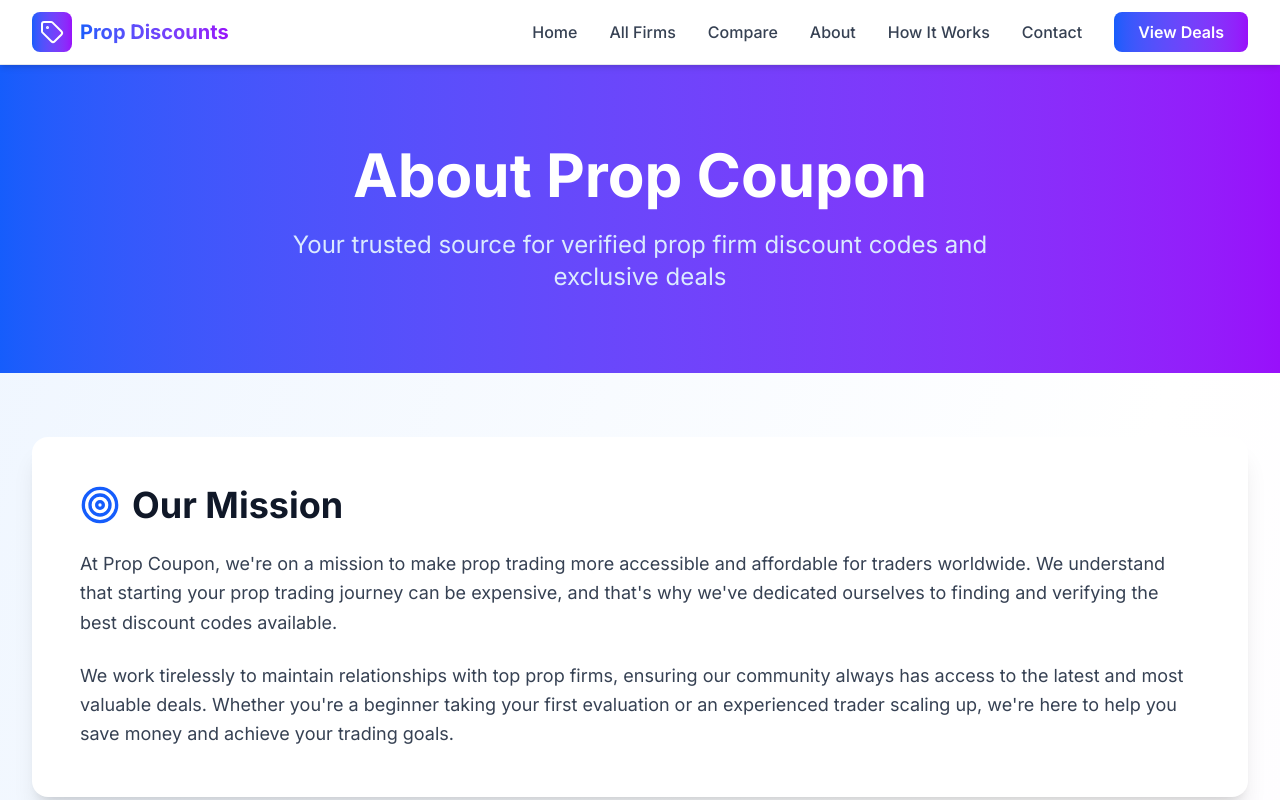
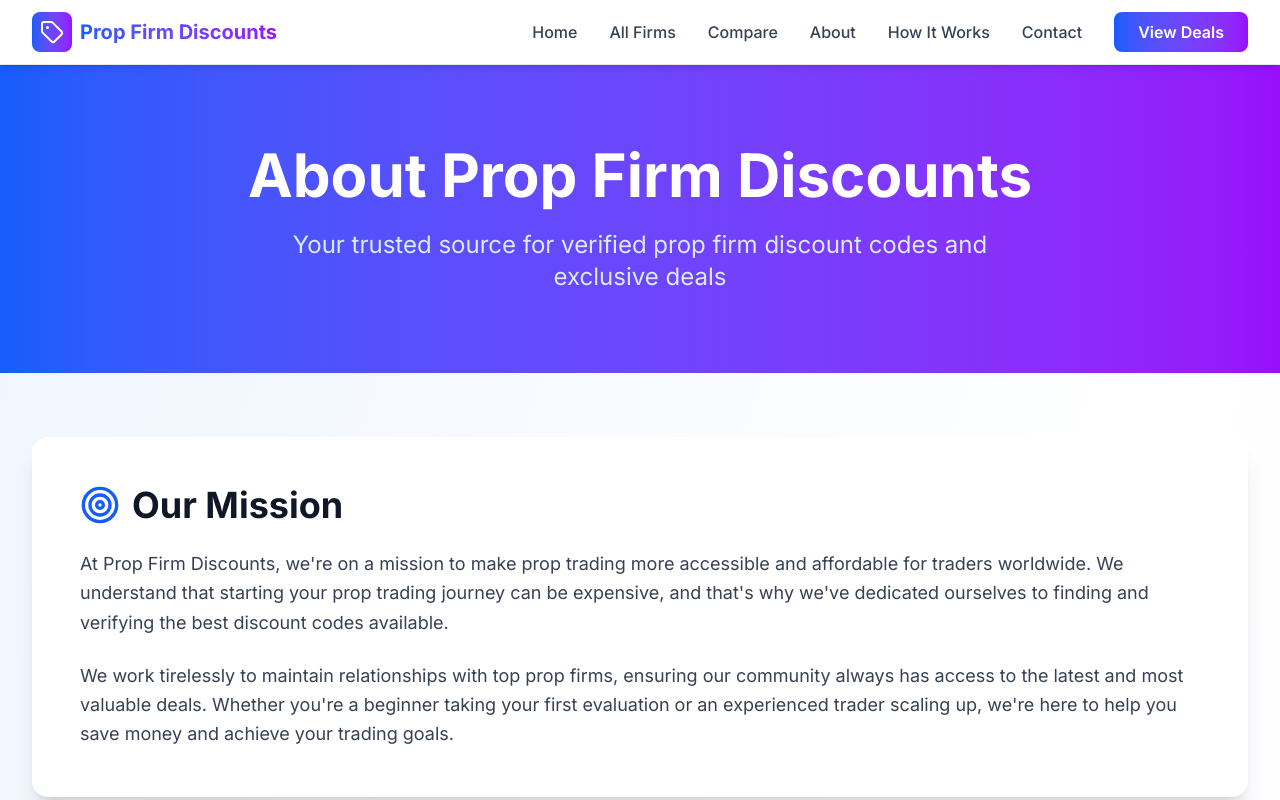
Before and after one commit to eMore22/prop-discounts, a Next.js app: page /about in a window 1280 px wide. Shown: the top 800 px of the page. Built offline with nearby package versions, Linux system fonts and the light colour scheme.

Commit message:
Update branding to 'Prop Firm Discounts' and change year references from 2025 to 2026

```diff
--- a/src/app/about/page.tsx
+++ b/src/app/about/page.tsx
@@ -1,13 +1,16 @@
+// ==========================================
+// FILE 2: src/app/about/page.tsx
+// ==========================================
 import React from 'react';
 import { Metadata } from 'next';
 import { Target, Heart, Shield, TrendingUp, Users, Award } from 'lucide-react';
 
 export const metadata: Metadata = {
-  title: 'About Prop Coupon - Your Trusted Source for Prop Firm Discounts',
-  description: 'Learn about Prop Coupon: We help traders save money on prop firm challenges with verified discount codes. 15+ firms, 50+ active deals, 10K+ traders helped.',
-  keywords: 'about prop coupon, prop firm discounts, trading discounts, funded account deals',
+  title: 'About Prop Firm Discounts - Your Trusted Source for Prop Firm Discounts',
+  description: 'Learn about Prop Firm Discounts: We help traders save money on prop firm challenges with verified discount codes. 15+ firms, 50+ active deals, 10K+ traders helped.',
+  keywords: 'about prop firm discounts, prop firm discounts, trading discounts, funded account deals',
   openGraph: {
-    title: 'About Prop Coupon - Trusted Prop Trading Discount Source',
+    title: 'About Prop Firm Discounts - Trusted Prop Trading Discount Source',
     description: 'We help traders save money on prop firm challenges with verified discount codes.',
     type: 'website',
   }
@@ -49,7 +52,7 @@ export default function AboutPage() {
       <section className="bg-gradient-to-r from-blue-600 to-purple-600 text-white py-20">
         <div className="max-w-7xl mx-auto px-4 sm:px-6 lg:px-8">
           <div className="text-center">
-            <h1 className="text-5xl md:text-6xl font-bold mb-6">About Prop Coupon</h1>
+            <h1 className="text-5xl md:text-6xl font-bold mb-6">About Prop Firm Discounts</h1>
             <p className="text-xl md:text-2xl text-blue-100 max-w-3xl mx-auto">Your trusted source for verified prop firm discount codes and exclusive deals</p>
           </div>
         </div>
@@ -62,7 +65,7 @@ export default function AboutPage() {
               <Target className="w-10 h-10 text-blue-600" />
               <h2 className="text-3xl md:text-4xl font-bold text-gray-900">Our Mission</h2>
             </div>
-            <p className="text-lg text-gray-700 leading-relaxed mb-6">At Prop Coupon, we're on a mission to make prop trading more accessible and affordable for traders worldwide. We understand that starting your prop trading journey can be expensive, and that's why we've dedicated ourselves to finding and verifying the best discount codes available.</p>
+            <p className="text-lg text-gray-700 leading-relaxed mb-6">At Prop Firm Discounts, we're on a mission to make prop trading more accessible and affordable for traders worldwide. We understand that starting your prop trading journey can be expensive, and that's why we've dedicated ourselves to finding and verifying the best discount codes available.</p>
             <p className="text-lg text-gray-700 leading-relaxed">We work tirelessly to maintain relationships with top prop firms, ensuring our community always has access to the latest and most valuable deals. Whether you're a beginner taking your first evaluation or an experienced trader scaling up, we're here to help you save money and achieve your trading goals.</p>
           </div>
         </div>
@@ -74,7 +77,7 @@ export default function AboutPage() {
             <div className="bg-white rounded-2xl shadow-xl p-8 md:p-12 mb-8">
               <h2 className="text-3xl font-bold text-gray-900 mb-6">Our Story</h2>
               <p className="text-lg text-gray-700 mb-6">
-                Prop Coupon was founded in 2023 by a team of experienced prop traders who were frustrated with the high costs of evaluation challenges. We realized that many prop firms offered discount codes, but traders had no centralized place to find them. Missing out on a 20% discount meant hundreds of dollars wasted—money that could be used for better risk management or additional challenges.
+                Prop Firm Discounts was founded in 2023 by a team of experienced prop traders who were frustrated with the high costs of evaluation challenges. We realized that many prop firms offered discount codes, but traders had no centralized place to find them. Missing out on a 20% discount meant hundreds of dollars wasted—money that could be used for better risk management or additional challenges.
               </p>
 
               <p className="text-lg text-gray-700 mb-6">
--- a/src/app/contact/page.tsx
+++ b/src/app/contact/page.tsx
@@ -14,10 +14,10 @@ export default function ContactPage() {
 
   // Set metadata dynamically
   React.useEffect(() => {
-    document.title = 'Contact Prop Coupon - Get Help with Discount Codes';
+    document.title = 'Contact Prop Firm Discounts - Get Help with Discount Codes';
     const metaDescription = document.querySelector('meta[name="description"]');
     if (metaDescription) {
-      metaDescription.setAttribute('content', 'Contact Prop Coupon for support with discount codes, partnership inquiries, or feedback. Email us at contact@propcoupon.com or join our Discord community.');
+      metaDescription.setAttribute('content', 'Contact Prop Firm Discounts for support with discount codes, partnership inquiries, or feedback. Email us at contact@propfirmdiscounts.com or join our Discord community.');
     }
   }, []);
 
@@ -126,7 +126,7 @@ export default function ContactPage() {
                 <Mail className="w-12 h-12 text-blue-600 mb-4" />
                 <h3 className="text-2xl font-bold mb-2 text-gray-800">Email Us</h3>
                 <p className="text-gray-600 mb-4">For quick inquiries or support</p>
-                <a href="mailto:contact@propcoupon.com" className="text-blue-600 font-semibold hover:underline">contact@propcoupon.com</a>
+                <a href="mailto:contact@propcoupouns.com" className="text-blue-600 font-semibold hover:underline">contact@propcoupouns.com</a>
               </div>
 
               <div className="bg-white rounded-xl shadow-lg p-8">
@@ -141,7 +141,7 @@ export default function ContactPage() {
           <div className="mt-12 bg-gradient-to-r from-blue-600 to-purple-600 rounded-xl shadow-lg p-8 text-white text-center">
             <h3 className="text-2xl font-bold mb-4">Partnership Opportunities</h3>
             <p className="text-blue-100 mb-6">Are you a prop firm looking to offer exclusive deals to our community? We'd love to work with you!</p>
-            <a href="mailto:partnership@propcoupon.com" className="inline-block bg-white text-blue-600 px-6 py-3 rounded-lg font-semibold hover:shadow-lg transition-all hover:scale-105">Contact Partnerships Team</a>
+            <a href="mailto:partnership@propcoupouns.com" className="inline-block bg-white text-blue-600 px-6 py-3 rounded-lg font-semibold hover:shadow-lg transition-all hover:scale-105">Contact Partnerships Team</a>
           </div>
         </div>
       </section>
--- a/src/app/how-it-works/page.tsx
+++ b/src/app/how-it-works/page.tsx
@@ -1,11 +1,13 @@
+// FILE 3: src/app/how-it-works/page.tsx
+// ==========================================
 import React from 'react';
 import { Metadata } from 'next';
 import { Search, Copy, ExternalLink, CheckCircle, Zap, Shield, HelpCircle } from 'lucide-react';
 
 export const metadata: Metadata = {
-  title: 'How Prop Coupon Works - Save on Prop Firm Challenges in 4 Steps',
-  description: 'Learn how to use Prop Coupon to save money on prop firm evaluations. Browse codes, copy discounts, visit firms, and save instantly. Free guide for traders.',
-  keywords: 'how prop coupon works, using discount codes, prop firm savings guide, challenge discounts',
+  title: 'How Prop Firm Discounts Works - Save on Prop Firm Challenges in 4 Steps',
+  description: 'Learn how to use Prop Firm Discounts to save money on prop firm evaluations. Browse codes, copy discounts, visit firms, and save instantly. Free guide for traders.',
+  keywords: 'how prop firm discounts works, using discount codes, prop firm savings guide, challenge discounts',
 };
 
 export default function HowItWorksPage() {
--- a/src/app/layout.tsx
+++ b/src/app/layout.tsx
@@ -1,3 +1,6 @@
+// ==========================================
+// FILE 1: src/app/layout.tsx
+// ==========================================
 import type { Metadata } from "next";
 import { Inter } from "next/font/google";
 import Script from "next/script";
@@ -9,8 +12,8 @@ import { NewsletterForm } from "@/components/NewsletterForm";
 const inter = Inter({ subsets: ["latin"] });
 
 export const metadata: Metadata = {
-  title: "Prop Firm Discount Codes December 2025 | Verified Coupons – Prop Coupons",
-  description: "Save on FTMO, FundedNext, The5ers & more with exclusive prop firm promo codes. Best deals updated daily for 2025 challenges.",
+  title: "Prop Firm Discount Codes January 2026 | Verified Coupons – Prop Firm Discounts",
+  description: "Save on FTMO, FundedNext, The5ers & more with exclusive prop firm promo codes. Best deals updated daily for 2026 challenges.",
   icons: {
     icon: [
       { url: '/favicon.ico' },
--- a/src/app/prop-firms/[firm]/layout.tsx
+++ b/src/app/prop-firms/[firm]/layout.tsx
@@ -1,11 +1,12 @@
+// FILE 6: src/app/prop-firms/[firm]/layout.tsx
+// ==========================================
 export async function generateMetadata({ params }: { params: { firm: string } }) {
-  // This will generate unique metadata for each firm page
   const firmName = params.firm.replace(/-/g, ' ').replace(/\b\w/g, l => l.toUpperCase());
 
   return {
-    title: `${firmName} Discount Code 2025 – Save Up To 50% | Prop Coupon`,
-    description: `Get the latest ${firmName} promo codes and discount codes for 2025. Save up to 50% on prop trading challenges. Verified codes updated daily.`,
-    keywords: `${firmName} discount code, ${firmName} promo code, ${firmName} coupon, ${firmName} discount 2025`,
+    title: `${firmName} Discount Code 2026 – Save Up To 50% | Prop Firm Discounts`,
+    description: `Get the latest ${firmName} promo codes and discount codes for 2026. Save up to 50% on prop trading challenges. Verified codes updated daily.`,
+    keywords: `${firmName} discount code, ${firmName} promo code, ${firmName} coupon, ${firmName} discount 2026`,
   };
 }
 
--- a/src/components/Footer.tsx
+++ b/src/components/Footer.tsx
@@ -28,15 +28,15 @@ export const Footer = () => {
               <div className="bg-gradient-to-r from-blue-600 to-purple-600 p-2 rounded-lg group-hover:scale-110 transition-transform">
                 <Tag className="w-6 h-6 text-white" />
               </div>
-              <span className="text-xl font-bold">Prop Discounts</span>
+              <span className="text-xl font-bold">Prop Firm Discounts</span>
             </Link>
             <p className="text-gray-400 mb-4 max-w-md">
               Your trusted source for verified prop firm discount codes. Save money on prop trading evaluations with exclusive deals from top firms.
             </p>
             <div className="flex items-center gap-2 text-gray-400">
               <Mail className="w-4 h-4" />
-              <a href="mailto:contact@propcoupouns.com" className="hover:text-white transition-colors">
-                contact@propcoupouns.com
+              <a href="mailto:contact@propfirmdiscounts.com" className="hover:text-white transition-colors">
+                contact@propfirmdiscounts.com
               </a>
             </div>
           </div>
@@ -77,7 +77,7 @@ export const Footer = () => {
         <div className="border-t border-gray-800 pt-8">
           <div className="flex flex-col md:flex-row justify-between items-center gap-4">
             <p className="text-gray-400 text-sm text-center md:text-left">
-              © {currentYear} Prop Discounts. All rights reserved.
+              © {currentYear} Prop Firm Discounts. All rights reserved.
             </p>
             <p className="text-gray-500 text-xs text-center md:text-right flex items-center gap-1">
               Made with <Heart className="w-3 h-3 text-red-500 fill-current" /> for traders worldwide
--- a/src/components/Navbar.tsx
+++ b/src/components/Navbar.tsx
@@ -25,7 +25,7 @@ export const Navbar = () => {
               <Tag className="w-6 h-6 text-white" />
             </div>
             <span className="text-xl font-bold bg-gradient-to-r from-blue-600 to-purple-600 bg-clip-text text-transparent">
-              Prop Discounts
+              Prop Firm Discounts
             </span>
           </Link>
 
```
Also changed, not shown: src/app/compare/page.tsx (+2 -5 lines), src/app/prop-firms/[firm]/page.tsx (+6 -6 lines).
